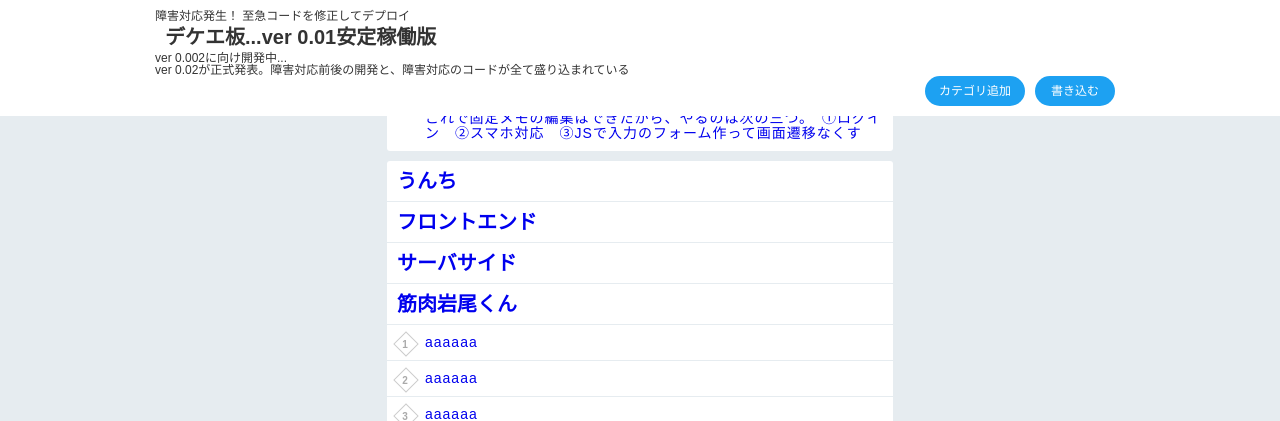
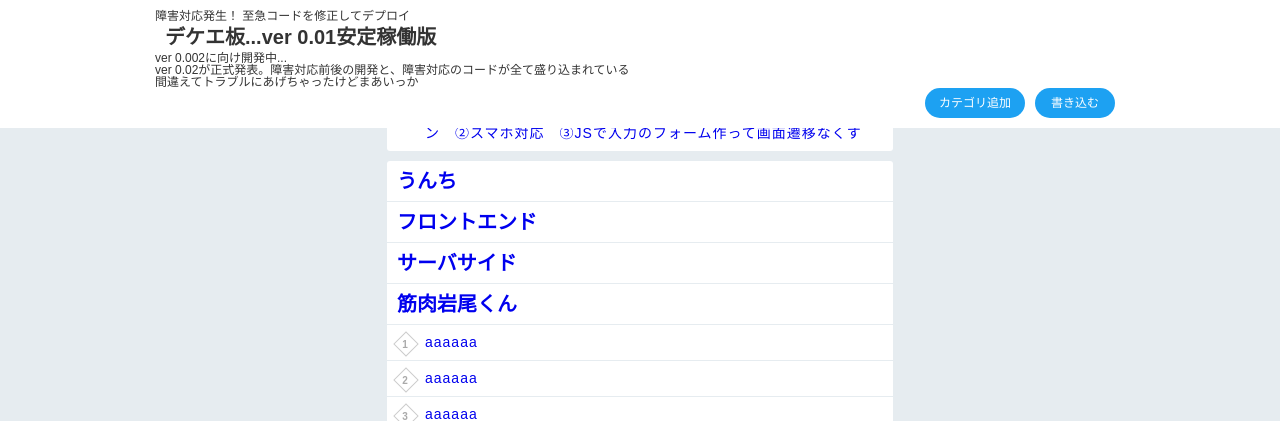
Before and after one commit to MoritaHiroki87/tryweb, a Django app: page /dekita/ in a window 1280 px wide. Shown: the top 421 px of the page. Run offline with Django 3.2, Linux system fonts and the light colour scheme; data comes from the database, SQL or seed files in the repository.

Commit message:
その後も開発は続く...真

```diff
--- a/templates/dekita/index.html
+++ b/templates/dekita/index.html
@@ -18,6 +18,7 @@
             <h1 class="title">デケエ板...ver 0.01安定稼働版</h1>
             <p>ver 0.002に向け開発中...</p>
             <p>ver 0.02が正式発表。障害対応前後の開発と、障害対応のコードが全て盛り込まれている</p>
+            <p>間違えてトラブルにあげちゃったけどまあいっか</p>
             <a class="todo-add" href="{% url 'dekita:add' %}">書き込む</a>
             <a class="category-add" href="{% url 'dekita:add_category' %}">カテゴリ追加</a>
         </div>
```
